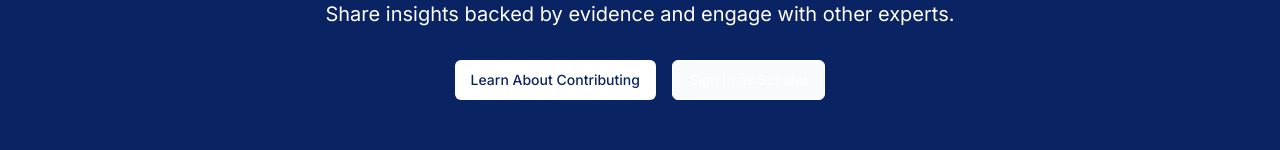
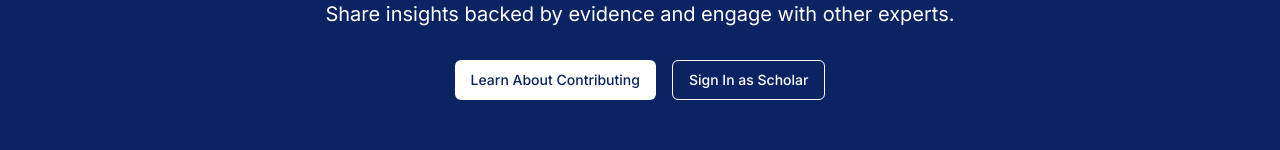
Before and after one commit to dontloseyourspark/scholarly-synthesizer, a React (Vite) app: page / in a window 1280 px wide. Shown: the part 1627-1777 px from the top of the page. Built offline with nearby package versions, Linux system fonts and the light colour scheme; no server answers; the database is empty.

Commit message:
Update button styles
Update the "Sign In as Scholar" button to be a secondary button. It will now have a white border and white text by default, changing to a white button with dark blue text on hover.

```diff
--- a/src/components/home/CallToActionSection.tsx
+++ b/src/components/home/CallToActionSection.tsx
@@ -15,7 +15,7 @@ const CallToActionSection = () => {
           <Button className="bg-white text-scholarly-blue hover:bg-scholarly-lightGray">
             Learn About Contributing
           </Button>
-          <Button variant="outline" className="border-white text-white hover:bg-scholarly-accent">
+          <Button variant="outline" className="bg-transparent border border-white text-white hover:bg-white hover:text-scholarly-blue hover:border-white transition-colors">
             Sign In as Scholar
           </Button>
         </div>
```
